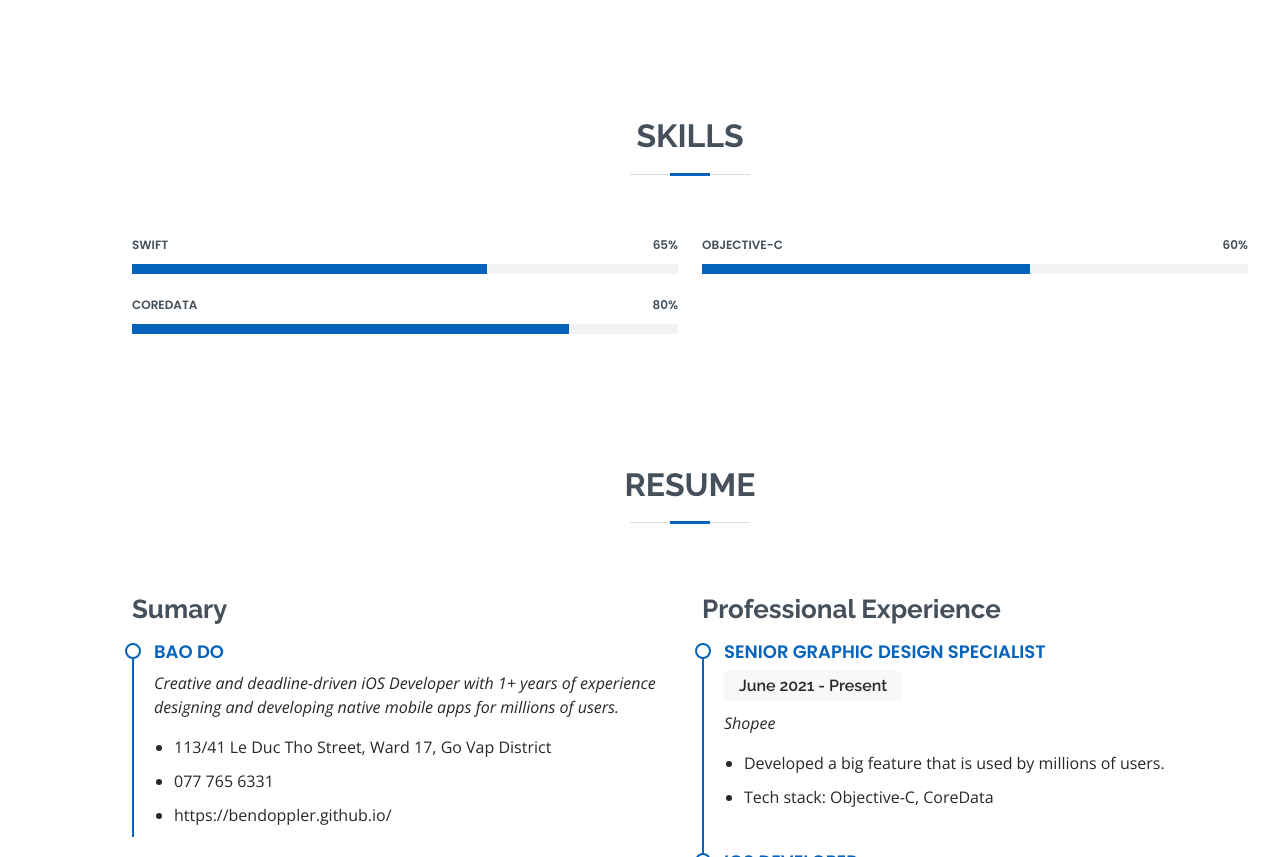
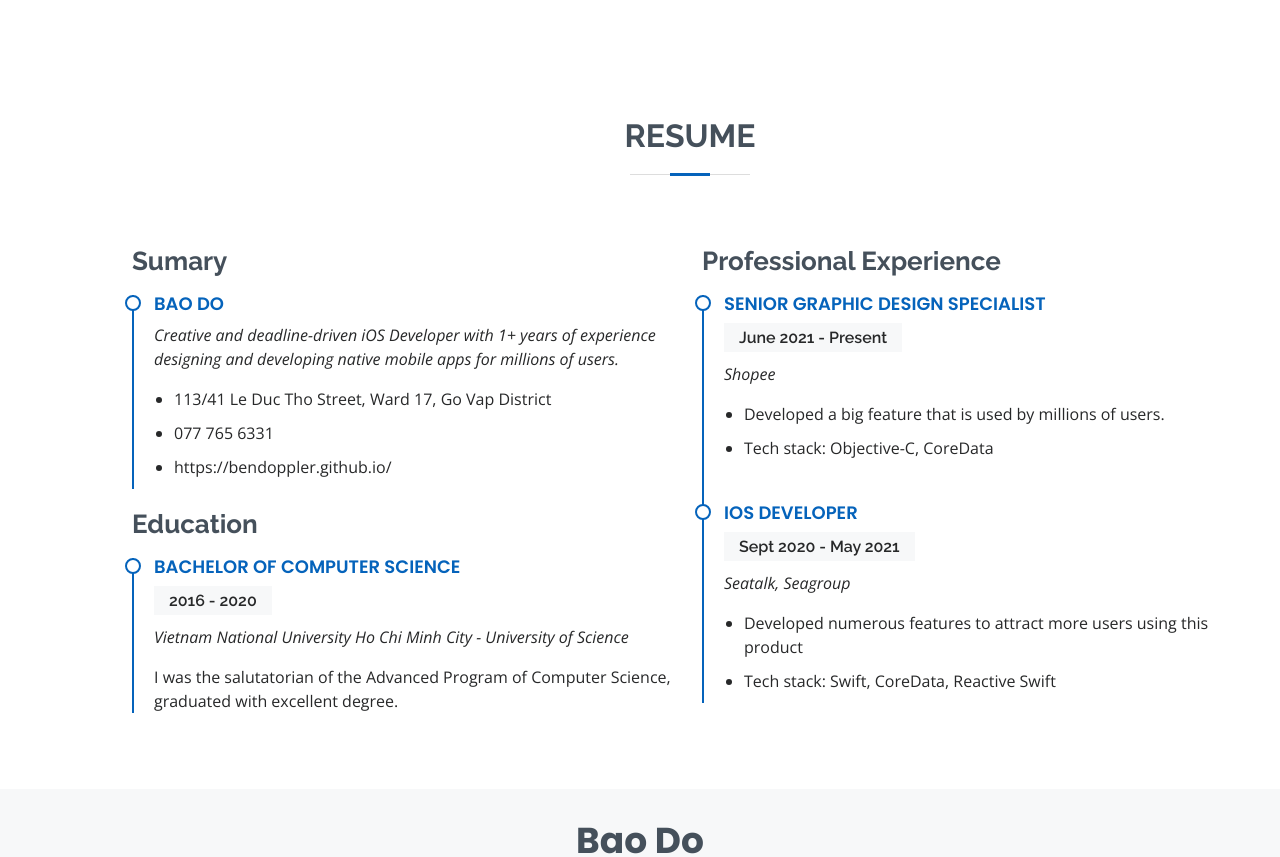
Before and after one commit to bendoppler/bendoppler.github.io, a plain HTML site: page index.html in a window 1280 px wide. Shown: the part 1429-2286 px from the top of the page. Drawn offline with nearby package versions, Linux system fonts and the light colour scheme.

Commit message:
remove skill

```diff
--- a/index.html
+++ b/index.html
@@ -116,46 +116,6 @@
     </section>
     <!-- End About Section -->
 
-    <!-- ======= Skills Section ======= -->
-    <section id="skills" class="skills section-bg">
-      <div class="container" data-aos="fade-up">
-
-        <div class="section-title">
-          <h2>Skills</h2>
-        </div>
-
-        <div class="row skills-content">
-          <div class="col-lg-6">
-            <div class="progress">
-              <span class="skill">Swift <i class="val">65%</i></span>
-              <div class="progress-bar-wrap">
-                <div class="progress-bar" role="progressbar" aria-valuenow="65" aria-valuemin="0" aria-valuemax="100"></div>
-              </div>
-            </div>
-            <div class = "progress">
-              <span class="skill">CoreData <i class="val">80%</i></span>
-              <div class="progress-bar-wrap">
-                <div class="progress-bar" role="progressbar" aria-valuenow="80" aria-valuemin="0" aria-valuemax="100"></div>
-              </div>
-            </div>
-          </div>
-
-          <div class="col-lg-6">
-
-            <div class="progress">
-              <span class="skill">Objective-C <i class="val">60%</i></span>
-              <div class="progress-bar-wrap">
-                <div class="progress-bar" role="progressbar" aria-valuenow="60" aria-valuemin="0" aria-valuemax="100"></div>
-              </div>
-            </div>
-          </div>
-
-        </div>
-
-      </div>
-    </section>
-    <!-- End Skills Section -->
-
     <!-- ======= Resume Section ======= -->
     <section id="resume" class="resume">
       <div class="container" data-aos="fade-up">
```
